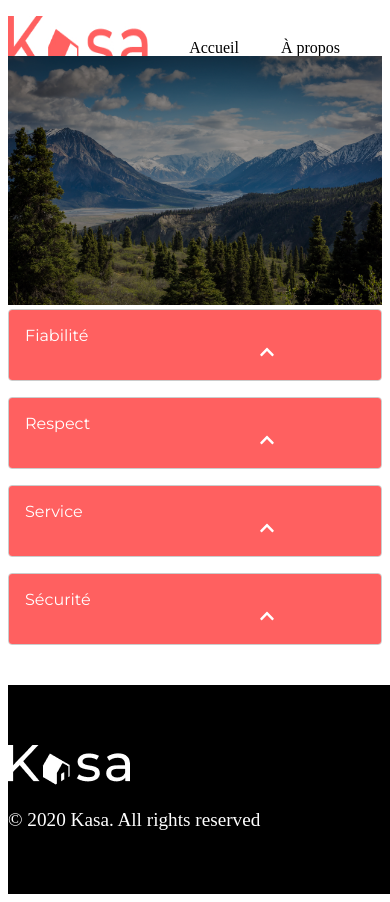
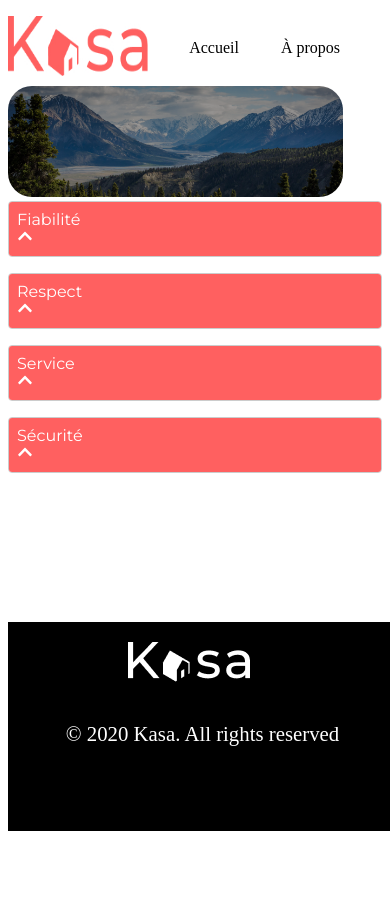
Before and after one commit to sarahiftsn/projet5KASAA, a React (Vite) app in the folder projetavecvite/: page /about in a window 390 px wide. After the commit the page ends 844 px from the top, so only its background shows below. Built offline with nearby package versions, Linux system fonts and the light colour scheme.

Commit message:
version responsive

```diff
--- a/projetavecvite/src/assets/Pages/About.scss
+++ b/projetavecvite/src/assets/Pages/About.scss
@@ -5,16 +5,10 @@
    margin-top: 3.125em; /* 50px / 16px (base font size) */
    margin-left: 3.125em; /* 50px / 16px (base font size) */
    object-fit: cover;
-   border-radius: 0.1em; /* 1.6px / 16px (base font size) */
+   border-radius: 1.5em; /* 1.6px / 16px (base font size) */
    filter: brightness(0.6); // Réduit la luminosité à 70%
 
-   @media screen and (max-width: 48em) { /* 768px / 16px (base font size) */
-     width: 100%; /* Pour remplir la largeur de l'écran */
-     height: auto;
-     margin-top: 0;
-     margin-left: 0;
-     border-radius: 0; /* Ajustement pour les petits écrans si nécessaire */
-   }
+
 
  }
 
@@ -22,10 +16,6 @@
    margin-left: 6.25em; /* 100px / 16px (base font size) */
    margin-top: 1.875em; /* 30px / 16px (base font size) */
 
-   @media screen and (max-width: 48em) { /* 768px / 16px (base font size) */
-     margin-left: 0;
-     margin-top: 0;
-   }
  }
 
  .dropdown-title {
@@ -34,9 +24,22 @@
    color: white;
  }
 
- .main {
-   @media screen and (max-width: 48em) { /* 768px / 16px (base font size) */
-     margin-left: 0;
-     margin-top: 0;
-   }
- }
+
+ @media screen and (max-width: 768px) {
+  .paysage img {
+    width: 335px; /* 1240px / 16px (base font size) */
+    height: 111px; /* 223px / 16px (base font size) */
+    margin: 0;
+    margin-top: 30px;
+
+
+
+
+  }
+  .dropdownn{
+    margin: 0;
+  }
+
+
+
+}
--- a/projetavecvite/src/components/Dropdown.scss
+++ b/projetavecvite/src/components/Dropdown.scss
@@ -31,12 +31,35 @@
 }
 
 @media screen and (max-width: 48em) { /* 768px / 16px (base font size) */
+  .dropdown {
+   margin-left: 0;
+   margin-right: 0;
+
+    &.open .dropdown-body {
+      display: block;
+    }
+
+    .dropdown-header {
+      background-color: #FF6060;
+      padding: 0.5em; /* Utilisation de 'em' pour maintenir une taille relative */
+      cursor: pointer;
+      margin: 0;
+    }
+
+    .dropdown-body {
+      display: none;
+      padding: 0em; /* Utilisation de 'em' pour maintenir une taille relative */
+    }
+  }
+
   .dropdown-icon {
-    margin-left: 68.75%; /* 1100px / 16px (base font size) */
+    margin-left: 0em; /* 1100px / 16px (base font size) */
+    color: white;
     margin-top: -3.75em; /* -60px / 16px (base font size) */
   }
 
   .dropdown-header title {
     margin-top: 3.125em; /* 50px / 16px (base font size) */
+
   }
 }
--- a/projetavecvite/src/components/Navbar.scss
+++ b/projetavecvite/src/components/Navbar.scss
@@ -10,6 +10,7 @@ nav {
 
     .logo {
       margin-left: 3.75em;
+      margin-right: 1.3em;
 
       img {
         width: 210.32px;
--- a/projetavecvite/src/layout/Footer.scss
+++ b/projetavecvite/src/layout/Footer.scss
@@ -4,6 +4,7 @@ footer {
     width: 100%; // Utilisez un pourcentage pour que la largeur soit relative
     height: 13.0625em; // Conversion de 209px en em
     margin-top: 2.5em; // Conversion de 40px en em
+
   }
 
   .kasalogo {
@@ -23,17 +24,33 @@ footer {
   footer {
 
     .bann{
-      width: 103%;
+      width: 104%;
+      height: 209px;
+
+
+
     }
     .kasalogo {
       margin-top: 3.75em; // Conversion de 60px en em
       margin-left: 0;
+      display: flex;
+      justify-content: center;
+      align-items: center;
+      padding-left: 120px;
+      padding-top: 20px;
+
     }
 
     .kasap {
       color: white;
       margin: 0;
-      font-size: 1.2em;
+      font-size: 1.3em;
+      text-align: center;
+      margin-top: 40px;
+      flex-wrap: wrap;
+      padding-left: 0;
+
+
     }
 
   }
```
